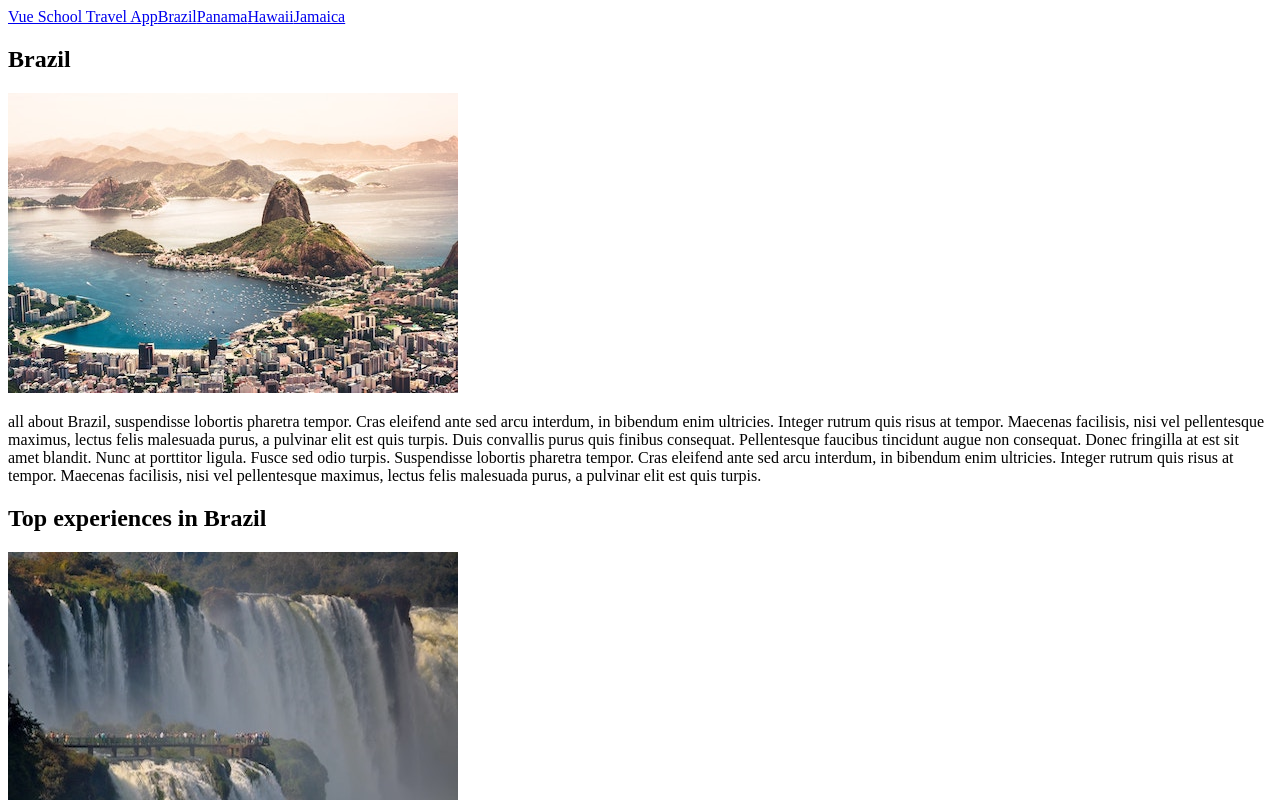
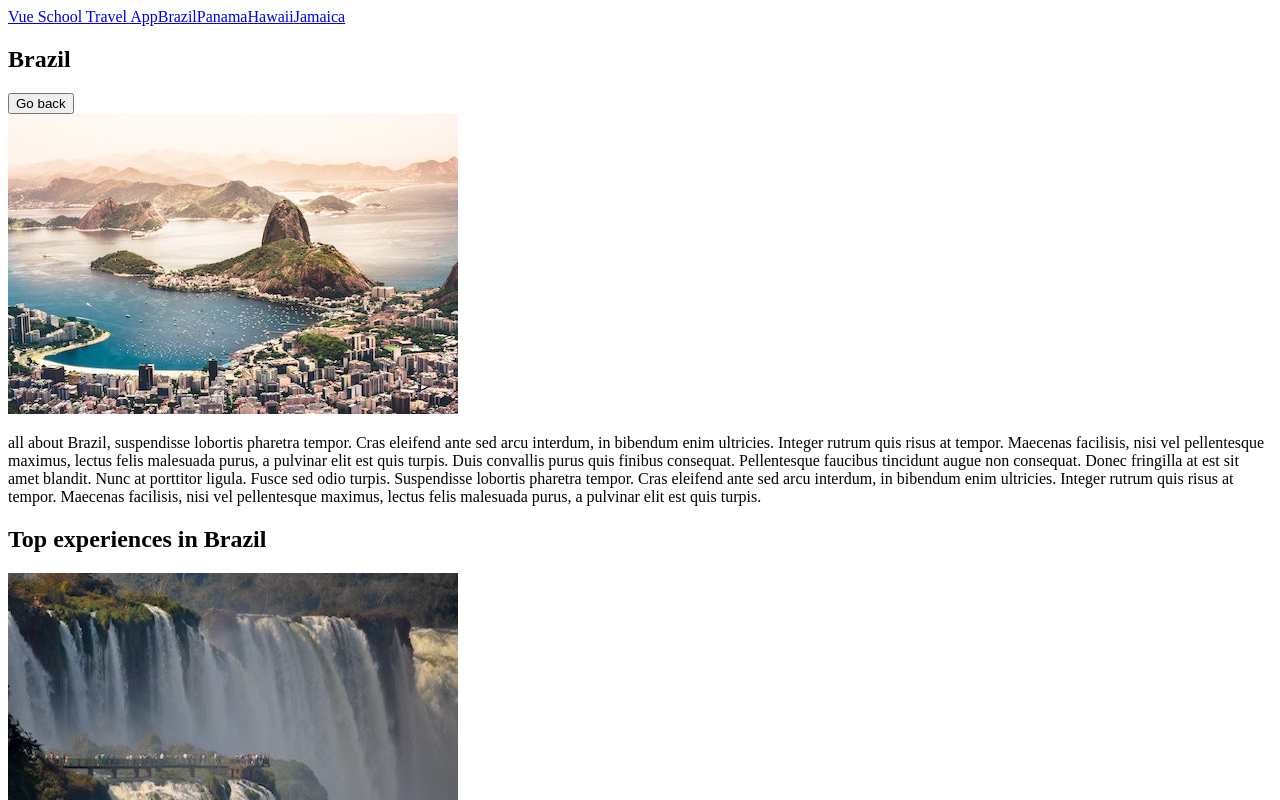
Before and after one commit to quackness/vue-router, a Vue app: page /destination/1/brazil in a window 1280 px wide. Shown: the top 800 px of the page. Built offline with nearby package versions, Linux system fonts and the light colour scheme; the HTML template or start-up script is replaced by a standard one.

Commit message:
add Go Back option to the web site

```diff
--- /dev/null
+++ b/src/components/GoBack.vue
@@ -0,0 +1,6 @@
+<template>
+  <span class="go-back">
+      <button @click="$router.back()">Go back</button>
+
+  </span>
+</template>
--- a/src/views/DestinationShow.vue
+++ b/src/views/DestinationShow.vue
@@ -1,6 +1,7 @@
 <template>
   <section v-if="destination" class="destination">
     <h1>{{ destination.name }}</h1>
+      <GoBack />
     <div class="destination-details">
       <img :src="`/images/${destination.image}`" :alt="destination.name" />
       <p>{{ destination.description }}</p>
@@ -31,6 +32,7 @@
 import { useRoute } from "vue-router";
 import sourceData from "@/data.json";
 import ExperienceCard from "@/components/ExperienceCard.vue";
+import GoBack from "@/components/GoBack.vue";
 
 const route = useRoute();
 // const destination = ref(null)
```
